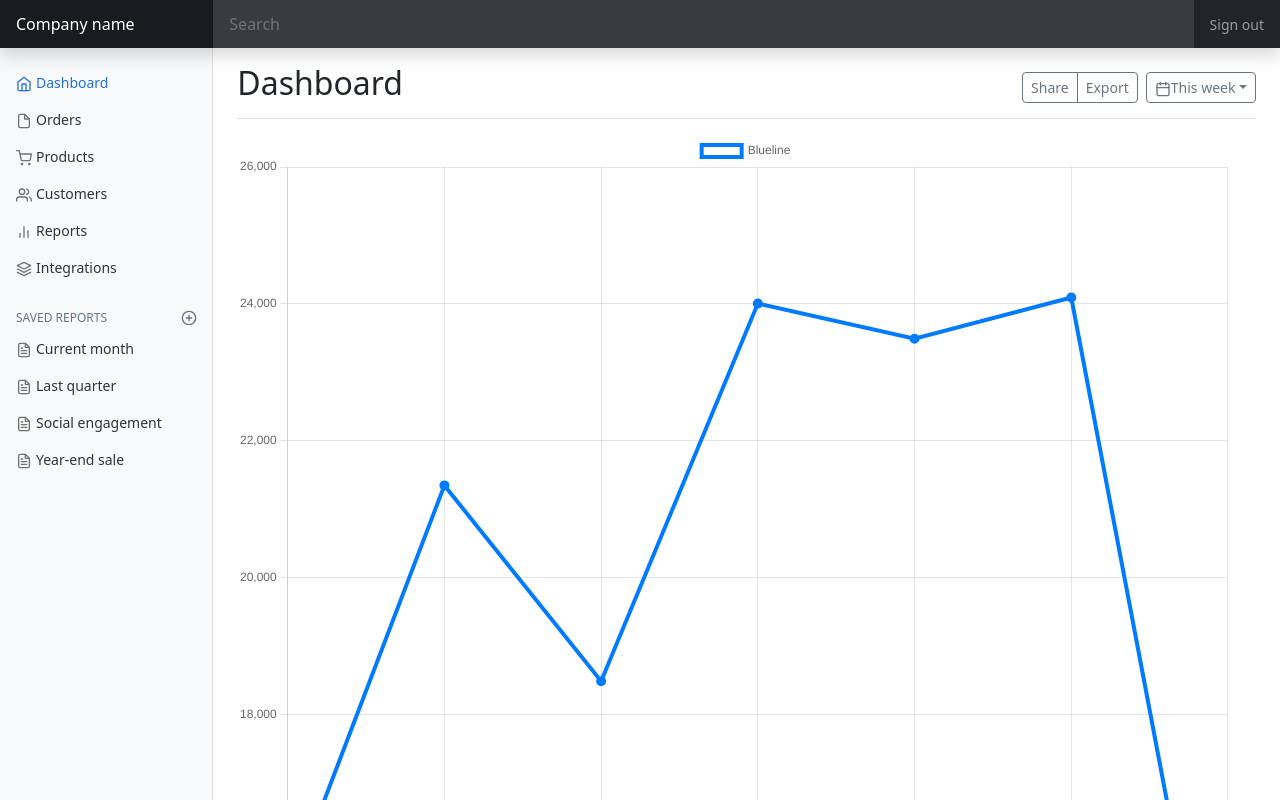
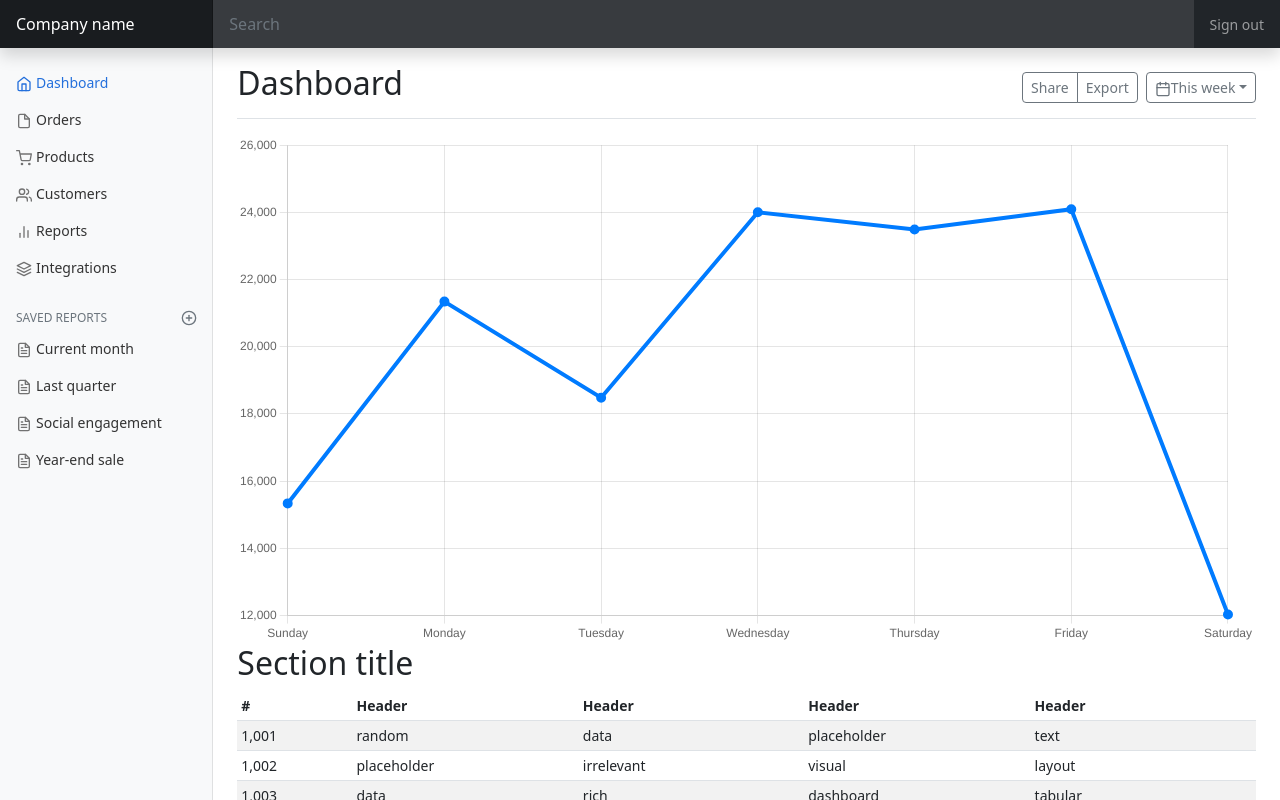
Before and after one commit to NDeleo94/bootstrapmocks, a React (Create React App) app: page / in a window 1280 px wide. Shown: the top 800 px of the page. Built offline with nearby package versions, Linux system fonts and the light colour scheme.

Commit message:
Se logra redimensionar canvas en dashboard}

```diff
--- a/src/components/Dashboard/DashboardMainCanvas.jsx
+++ b/src/components/Dashboard/DashboardMainCanvas.jsx
@@ -42,8 +42,10 @@ const DashboardMainCanvas = () => {
             },
           },
         },
-        legend: {
-          display: false,
+        plugins: {
+          legend: {
+            display: false,
+          },
         },
         onClick: (e) => {
           const canvasPosition = getRelativePosition(e, chart);
@@ -59,7 +61,11 @@ const DashboardMainCanvas = () => {
     return () => chart.destroy(); // Clean up the chart on unmounting
   }, []);
 
-  return <canvas ref={chartRef} id="myChart" width="400" height="400"></canvas>;
+  return (
+    <div style={{ width: "400", height: "400" }}>
+      <canvas ref={chartRef} id="myChart" width="800" height="400"></canvas>
+    </div>
+  );
 };
 
 export default DashboardMainCanvas;
```
